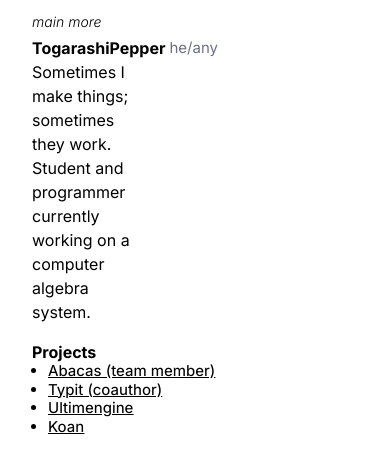
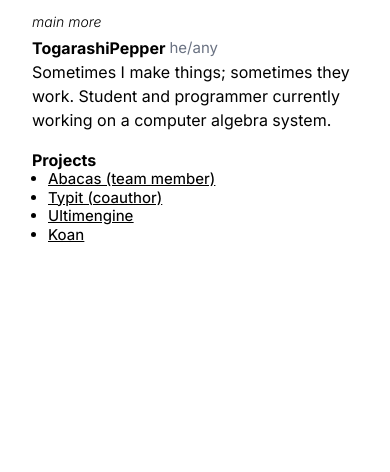
Before and after one commit to TogarashiPepper/TogarashiPepper, a SvelteKit app: page / in a window 390 px wide. Shown: the top 472 px of the page. Built offline with nearby package versions, Linux system fonts and the light colour scheme.

Commit message:
fix bio para width for mobile

```diff
--- a/src/routes/+page.svelte
+++ b/src/routes/+page.svelte
@@ -24,7 +24,7 @@
 	<p class="font-bold">TogarashiPepper</p>
 	<p class="ml-1 text-[15px] text-gray-500">he/any</p>
 </div>
-<p class="w-[30vw] text-pretty font-normal">
+<p class="max-w-sm text-pretty font-normal">
 	Sometimes I make things; sometimes they work. Student and programmer currently
 	working on a computer algebra system.
 </p>
```
